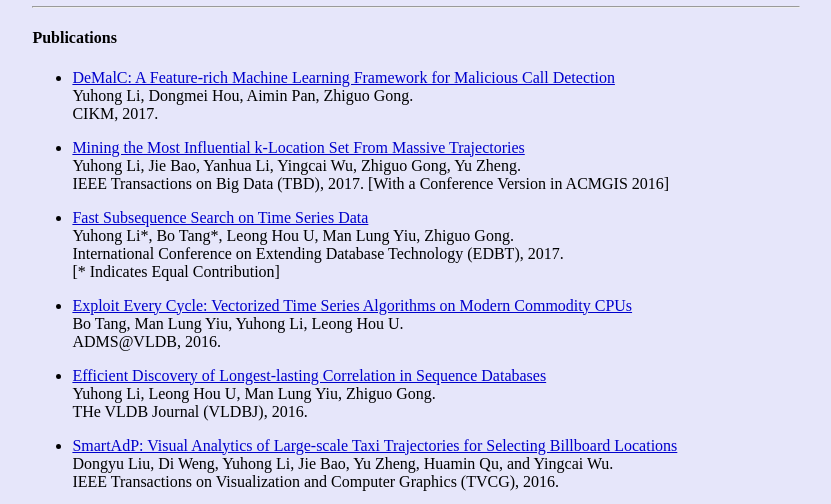
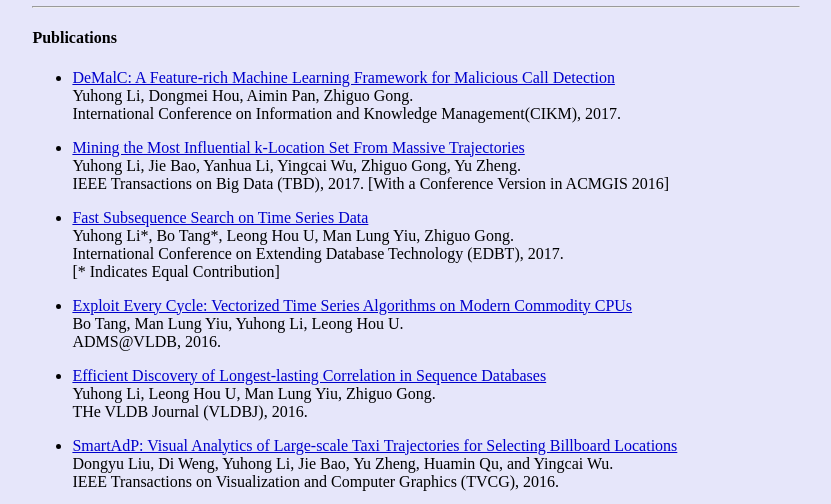
Before and after one commit to colfire/colfire.github.io, a plain HTML site: page index.html in a window 1280 px wide. Shown: the part 255-759 px from the top of the page, without its empty margins (198-1029 px from the left). Drawn offline with Linux system fonts and the light colour scheme.

Commit message:
Update index.html

```diff
--- a/index.html
+++ b/index.html
@@ -49,7 +49,7 @@ My research focuses on spatio-temporal data management and minng, machine learni
 <p align="justify">
  <font size="3"><a href="#">DeMalC: A Feature-rich Machine Learning Framework for Malicious Call Detection</a></br>
  Yuhong Li, Dongmei Hou, Aimin Pan, Zhiguo Gong. </br>
- CIKM, 2017.
+ International Conference on Information and Knowledge Management(CIKM), 2017.
 </font>
 </p></li>
 
```
